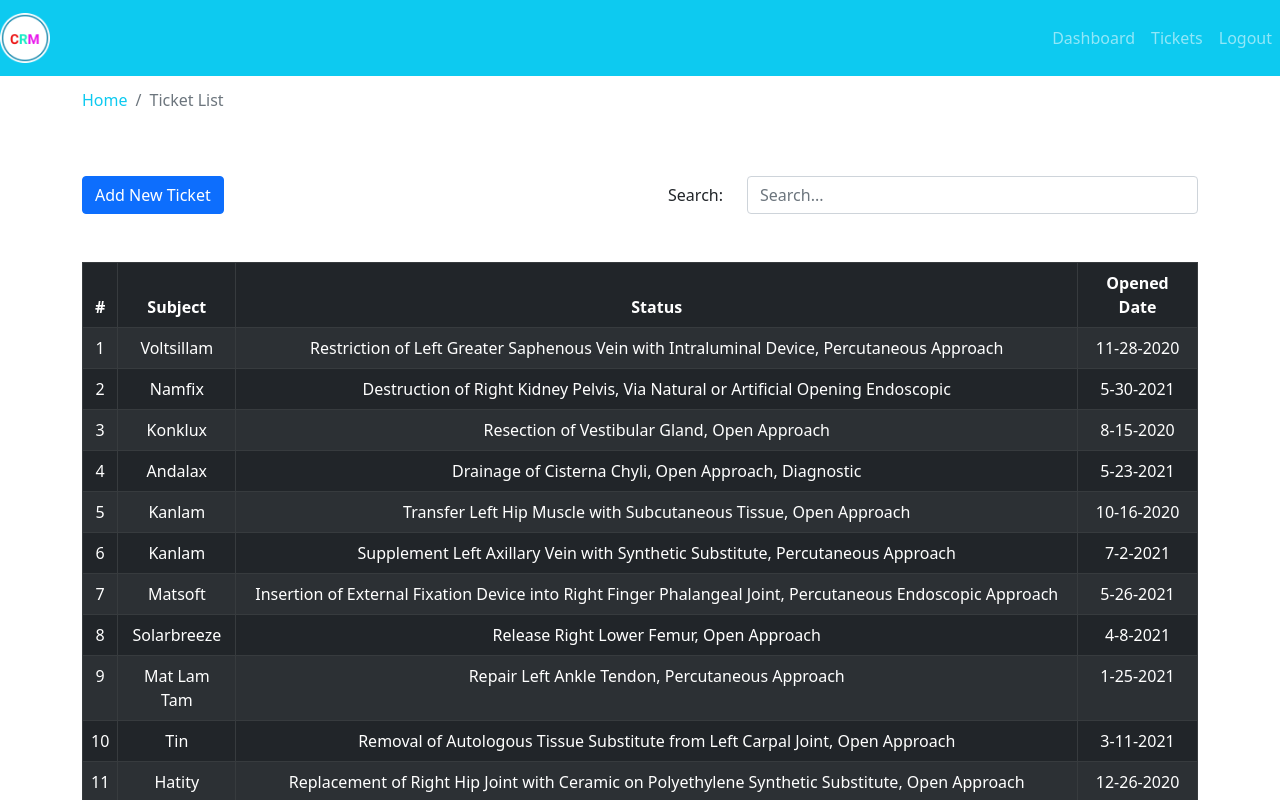
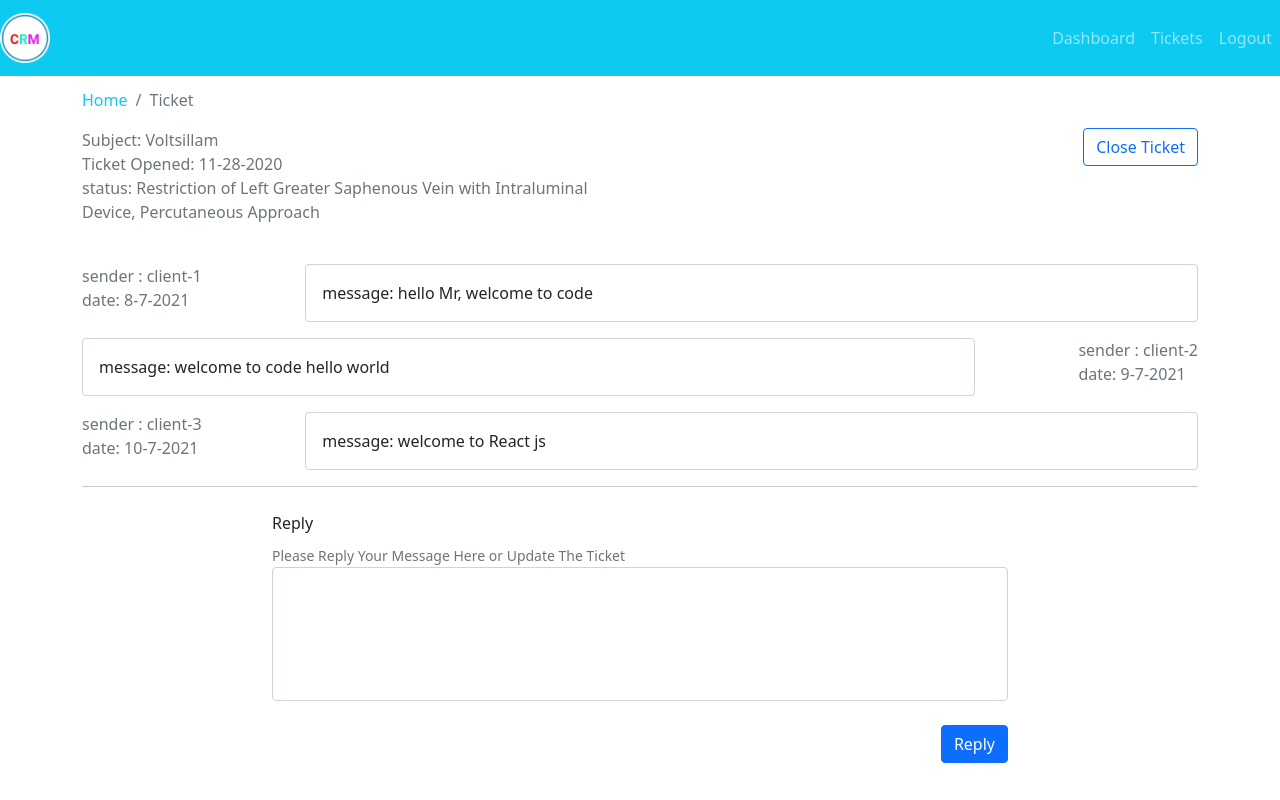
Before and after one commit to moath143/crm-frontend, a React (Create React App) app: page / in a window 1280 px wide. Shown: the top 800 px of the page. Built offline with nearby package versions, Linux system fonts and the light colour scheme.

Commit message:
ticket landing page added

```diff
--- a/src/App.js
+++ b/src/App.js
@@ -4,6 +4,7 @@
 // import Dashboard from "./page/dashboard/Dashboard.page";
 import Addticket from "./page/new-ticket/Addticket.page";
 import TicketList from "./page/ticket-list/TicketList.page";
+import Ticket from "./page/ticket/Ticket.page";
 
 function App() {
   return (
@@ -12,7 +13,8 @@
       <DefaultLayout>
         {/* <Dashboard /> */}
         {/* <Addticket /> */}
-        <TicketList />
+        {/* <TicketList /> */}
+        <Ticket />
       </DefaultLayout>
     </div>
   );
--- a/src/assets/data/dummy-tickets.json
+++ b/src/assets/data/dummy-tickets.json
@@ -3,7 +3,24 @@
     "id": 1,
     "subject": "Voltsillam",
     "status": "Restriction of Left Greater Saphenous Vein with Intraluminal Device, Percutaneous Approach",
-    "addedAt": "11-28-2020"
+    "addedAt": "11-28-2020",
+    "history": [
+      {
+        "date": "8-7-2021",
+        "message": "hello Mr, welcome to code",
+        "messageBy": "client-1"
+      },
+      {
+        "date": "9-7-2021",
+        "message": "welcome to code hello world",
+        "messageBy": "client-2"
+      },
+      {
+        "date": "10-7-2021",
+        "message": "welcome to React js",
+        "messageBy": "client-3"
+      }
+    ]
   },
   {
     "id": 2,
--- /dev/null
+++ b/src/components/message-history/MessageHistory.comp.js
@@ -0,0 +1,24 @@
+import React from "react";
+import PropTypes from "prop-types";
+import './message-history.style.css'
+function MessageHistory({ msg }) {
+    console.log(msg)
+    if(!msg) return null
+    return msg.map((row, index) => {
+        return (
+          <div key={index} className="message-history mt-3">
+            <div className="send font-weigth-bolder text-secondary">
+              <div className="sender">sender : {row.messageBy} </div>
+              <div className="date">date: {row.date} </div>
+            </div>
+            <div className="message">message: {row.message} </div>
+          </div>
+        );
+    })
+}
+
+export default MessageHistory;
+
+MessageHistory.propTypes = {
+  msg: PropTypes.array.isRequired,
+};
--- /dev/null
+++ b/src/components/message-history/message-history.style.css
@@ -0,0 +1,18 @@
+.message-history{
+    display: flex;
+    justify-content: space-between;
+    flex-direction: row;
+}
+
+.message-history:nth-child(even){
+    display: flex;
+    justify-content: space-between;
+    flex-direction: row-reverse;
+}
+
+.message{
+    padding: 1rem;
+    width: 80%;
+    border: 1px solid #ced4da;
+    border-radius: 0.25rem;
+}
--- /dev/null
+++ b/src/components/update-ticket/Updateticket.comp.js
@@ -0,0 +1,30 @@
+import React from "react";
+import { Form, Button } from "react-bootstrap";
+import PropTypes from 'prop-types'
+function Updateticket({ msg, handleOnChange, handleOnSubmit }) {
+  return (
+    <Form onSubmit={handleOnSubmit}>
+      <Form.Label className="d-block">Reply</Form.Label>
+      <Form.Text>Please Reply Your Message Here or Update The Ticket</Form.Text>
+      <Form.Control
+        as="textarea"
+        name="detail"
+        rows="5"
+        onChange={handleOnChange}
+      />
+      <div className="text-end mt-4 mb-5">
+        <Button type="submit" className="">
+          Reply
+        </Button>
+      </div>
+    </Form>
+  );
+}
+
+export default Updateticket;
+
+Updateticket.propTypes = {
+  msg: PropTypes.string.isRequired,
+  handleOnChange: PropTypes.func.isRequired,
+  handleOnSubmit: PropTypes.func.isRequired,
+};
--- /dev/null
+++ b/src/page/ticket/Ticket.page.js
@@ -0,0 +1,58 @@
+import React, {useState, useEffect} from "react";
+import { Container, Row, Col, Button } from "react-bootstrap";
+import PageBreadcrumb from "../../components/breadcrumb/Breadcrumb.comp";
+import tickets from "../../assets/data/dummy-tickets.json";
+import MessageHistory from "../../components/message-history/MessageHistory.comp";
+import Updateticket from "../../components/update-ticket/Updateticket.comp";
+
+const ticket = tickets[0];
+
+function Ticket() {
+  const [message, setMessage] = useState("");
+  useEffect(() => {}, [message]);
+
+  const handleOnChange = (e) => {
+    e.preventDefault()
+    setMessage(e.target.value);
+  };
+
+  const handleOnSubmit = () => {
+    alert("submit successful");
+  };
+  return (
+    <Container>
+      <Row>
+        <Col>
+          <PageBreadcrumb page="Ticket" />
+        </Col>
+      </Row>
+      <Row>
+        <Col className="text-weigth-bolder text-secondary">
+          <div className="subject">Subject: {ticket.subject} </div>
+          <div className="date">Ticket Opened: {ticket.addedAt} </div>
+          <div className="status">status: {ticket.status} </div>
+        </Col>
+        <Col className="text-end">
+          <Button variant="outline-primary">Close Ticket</Button>
+        </Col>
+      </Row>
+      <Row className="mt-4">
+        <Col>
+          <MessageHistory msg={ticket.history} />
+        </Col>
+      </Row>
+      <hr />
+      <Row className="mt-4">
+        <Col sm={{ span: 8, offset: 2 }}>
+          <Updateticket
+            handleOnSubmit={handleOnSubmit}
+            handleOnChange={handleOnChange}
+            msg={message}
+          />
+        </Col>
+      </Row>
+    </Container>
+  );
+}
+
+export default Ticket;
```
